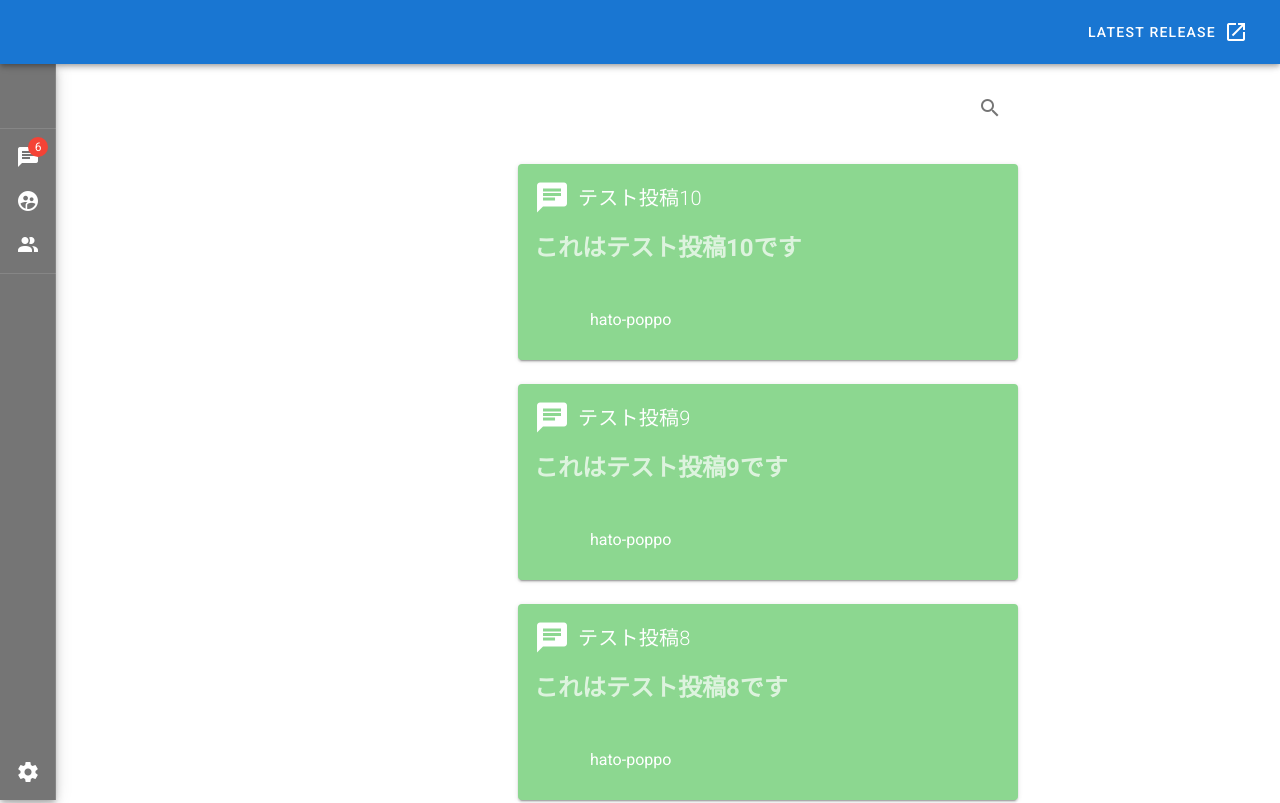
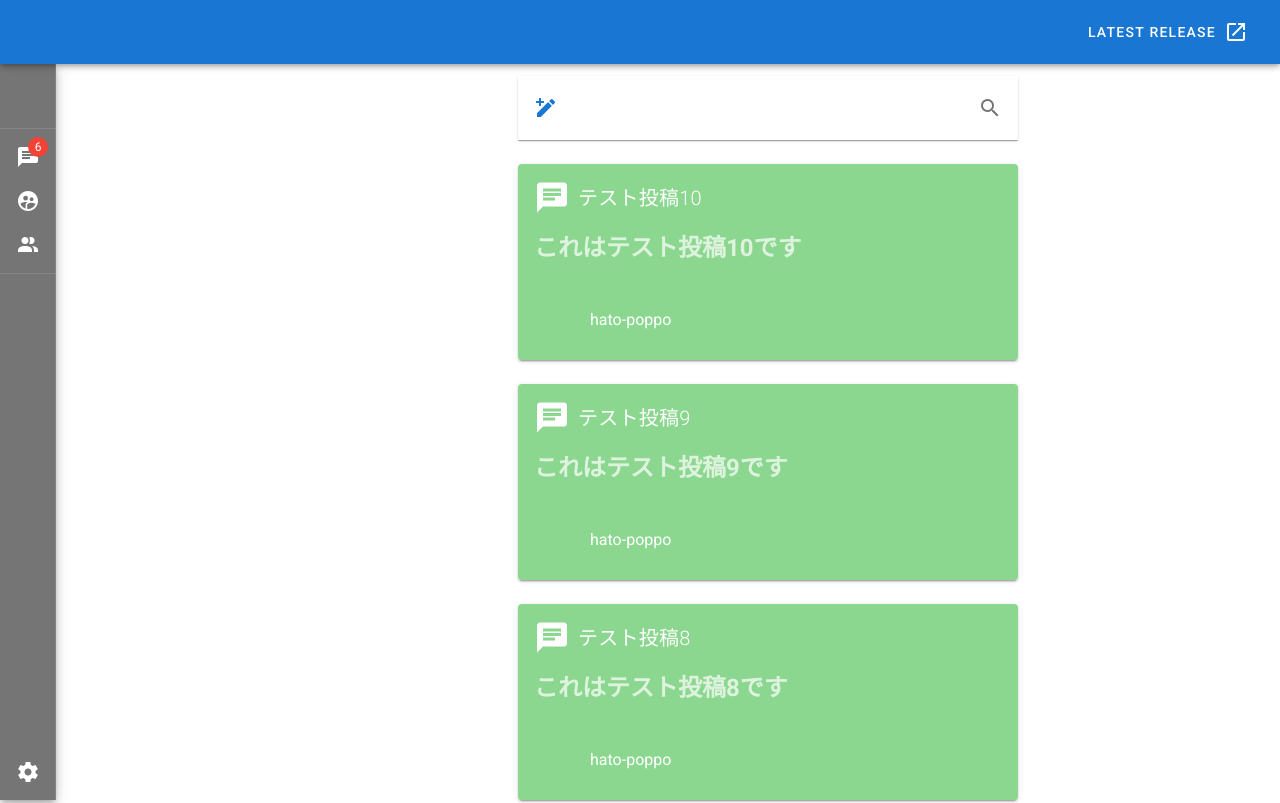
Before and after one commit to hato-poppo/sns-front-end, a Vue app: page /timeline in a window 1280 px wide. Shown: the top 803 px of the page. Built offline with nearby package versions, Linux system fonts and the light colour scheme.

Commit message:
[Add] TimeLine page header.

```diff
--- /dev/null
+++ b/src/components/organisms/contents/TimeLineHeader.vue
@@ -0,0 +1,26 @@
+<template>
+  <v-toolbar
+    class="mx-auto"
+    :max-width="width"
+    elevation="1"
+  >
+    <v-btn color="primary" icon dark><v-icon>mdi-pencil-plus</v-icon></v-btn>
+    <v-spacer></v-spacer>
+    <v-btn icon>
+      <v-icon>mdi-magnify</v-icon>
+    </v-btn>
+  </v-toolbar>
+</template>
+
+<script lang="ts">
+import { defineComponent } from '@vue/composition-api';
+
+export default defineComponent({
+  props: {
+    width: {
+      type: Number,
+      default: 500,
+    },
+  },
+});
+</script>
--- a/src/views/TimeLine.vue
+++ b/src/views/TimeLine.vue
@@ -2,16 +2,7 @@
   <v-container>
     <v-row>
       <v-col>
-        <v-toolbar
-          flat
-          class="mx-auto"
-          :width="500"
-        >
-          <v-spacer></v-spacer>
-          <v-btn icon>
-            <v-icon>mdi-magnify</v-icon>
-          </v-btn>
-        </v-toolbar>
+        <time-line-header />
       </v-col>
     </v-row>
     <v-row v-for="post in posts" v-bind:key="post.id">
@@ -24,10 +15,12 @@
 
 <script lang="ts">
 import { defineComponent } from '@vue/composition-api';
+import TimeLineHeader from '@/components/organisms/contents/TimeLineHeader.vue';
 import Post from '@/components/organisms/contents/Post.vue';
 
 export default defineComponent({
   components: {
+    'time-line-header': TimeLineHeader,
     Post,
   },
   setup: () => {
```
